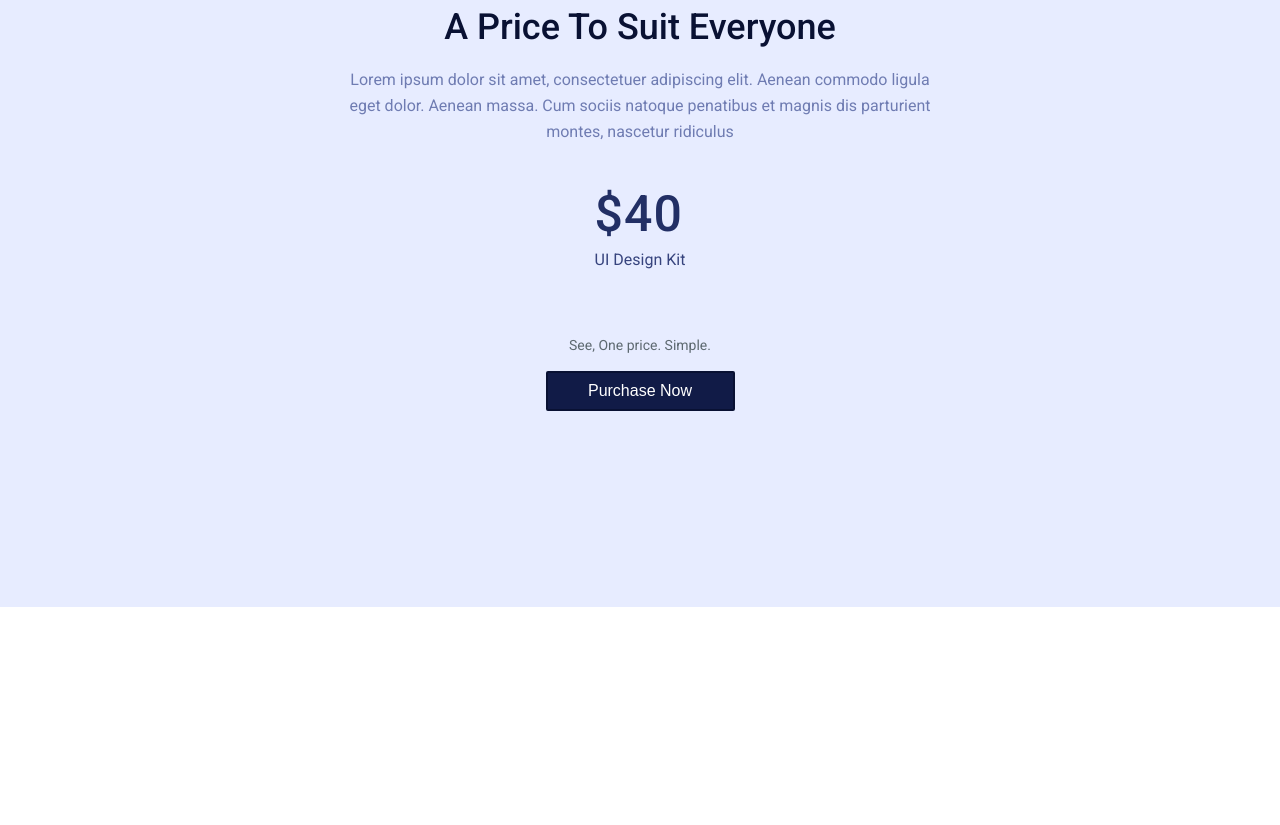
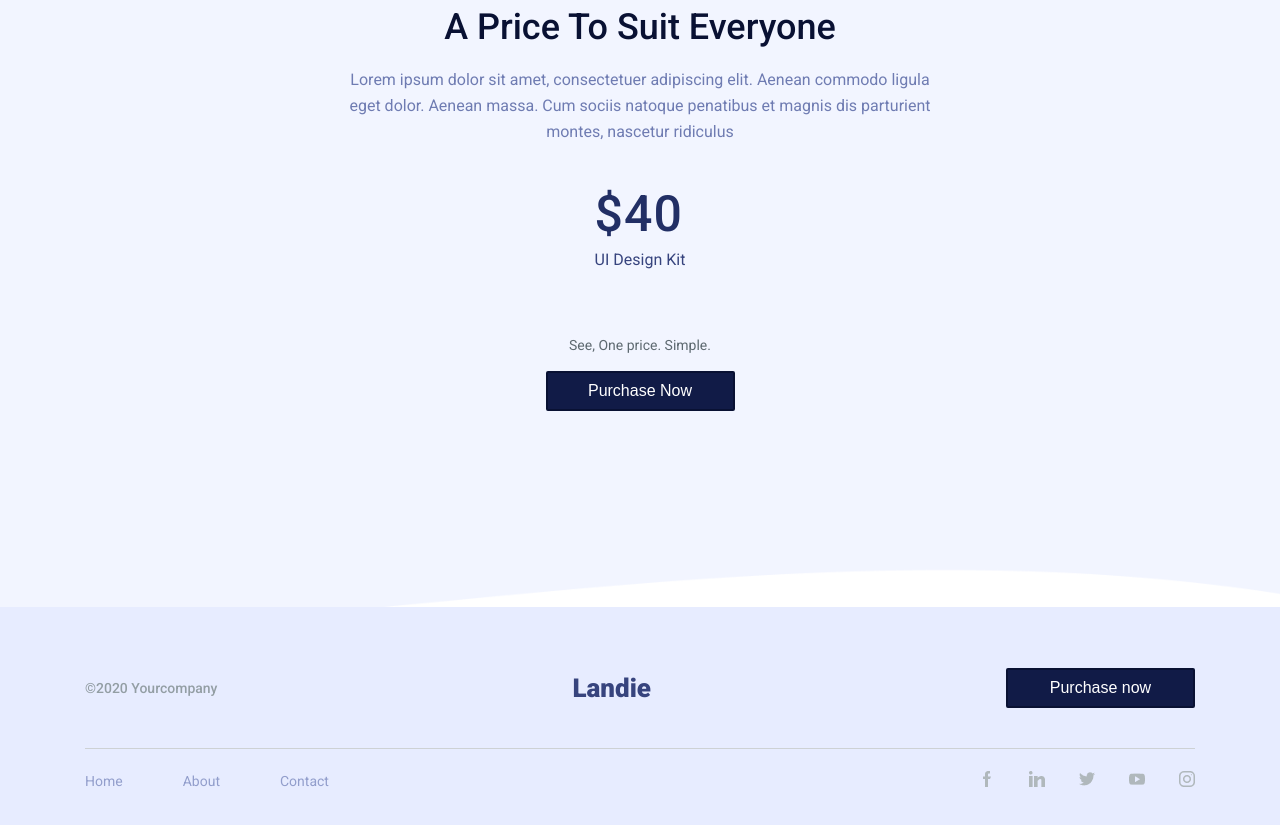
Before and after one commit to Hamilton-junior/estudo-de-caso-02, a plain HTML site: page index.html in a window 1280 px wide. Shown: the part 3381-4206 px from the top of the page. Before the commit the page ends 3988 px from the top, so only its background shows below. Drawn offline with Linux system fonts and the light colour scheme; files whose address does not match are found by name.

Commit message:
completed landing page layout

```diff
--- a/assets/styles.css
+++ b/assets/styles.css
@@ -155,7 +155,9 @@ button {
 }
 
 .price-information {
-  background: #e7ecff;
+  background-image: url("./images/Rectangle.png");
+  background-repeat: no-repeat;
+  background-size: cover;
 }
 
 .price-information .container {
@@ -211,6 +213,50 @@ button {
   margin-bottom: 14px;
 }
 
+.footer {
+  background: #e7ecff;
+}
+
+.footer .footer-information {
+  display: flex;
+  justify-content: space-between;
+  align-items: center;
+  border-bottom: 1px solid #cdd1d4;
+  padding: 61px 0 40px 0;
+}
+.footer .footer-information-copyright {
+  font-size: 14px;
+  font-weight: 500;
+  line-height: 24px;
+  color: #939ea4;
+}
+
+.footer .footer-navigation {
+  display: flex;
+  justify-content: space-between;
+  align-items: center;
+  padding: 20px 0 32px 0;
+}
+
+.footer .footer-navigation-links {
+  display: flex;
+  align-items: center;
+  gap: 60px;
+}
+
+.footer .footer-navigation-links-link {
+  font-size: 14px;
+  font-weight: 400;
+  line-height: 24px;
+  color: #929ecc;
+}
+
+.footer .footer-navigation-socialMedia {
+  display: flex;
+  align-items: center;
+  gap: 34px;
+}
+
 .links {
   display: flex;
   align-items: center;
--- a/index.html
+++ b/index.html
@@ -129,6 +129,29 @@
         </div>
       </div>
     </section>
+    <footer class="footer">
+      <div class="container">
+        <div class="footer-information">
+          <p class="footer-information-copyright">©2020 Yourcompany</p>
+          <span class="logo">Landie</span>
+          <button class="button button__primary">Purchase now</button>
+        </div>
+        <nav class="footer-navigation">
+          <div class="footer-navigation-links">
+            <a href="#" class="footer-navigation-links-link">Home</a>
+            <a href="#" class="footer-navigation-links-link">About</a>
+            <a href="#" class="footer-navigation-links-link">Contact</a>
+          </div>
+          <div class="footer-navigation-socialMedia">
+            <a href="#"><img src="./assets/icons/facebook.png" alt="icone do facebook"></a>
+            <a href="#"><img src="./assets/icons/linkedin.png" alt="icone do linkedin"></a>
+            <a href="#"><img src="./assets/icons/twitter.png" alt="icone do twitter"></a>
+            <a href="#"><img src="./assets/icons/youtube.png" alt="icone do youtube"></a>
+            <a href="#"><img src="./assets/icons/Instagram.png" alt="icone do instagram"></a>
+          </div>
+        </nav>
+      </div>
+    </footer>
   </main>
 </body>
 
```
Also changed, not shown: assets/icons/Instagram.png (added), assets/icons/facebook.png (added), assets/icons/linkedin.png (added), assets/icons/twitter.png (added), assets/icons/youtube.png (added), assets/images/Rectangle.png (added), 1 other file.
